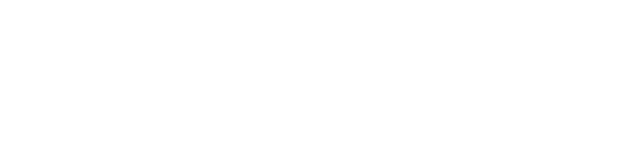
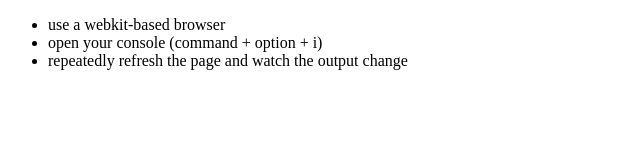
Before and after one commit to tjmcewan/wtfkit, a plain HTML site: page index.html in a window 1280 px wide. Shown: the whole page, without its empty margins (0-640 px from the left). Drawn offline with Linux system fonts and the light colour scheme.

Commit message:
add in-page explanation

```diff
--- a/index.html
+++ b/index.html
@@ -7,12 +7,17 @@
       if (document.readyState == 'complete') {
         console.log('this is console.dir and the output will not change:')
         console.dir(document.body);
-        console.log('this is console.log and if you refresh, the output will change (in webkit):')
+        console.log('this is console.log and if you refresh, the output will alternate between the console.dir output and the element:')
         console.log(document.body);
       }
     };
   </script>
 </head>
 <body>
+  <ul>
+    <li>use a webkit-based browser</li>
+    <li>open your console (command + option + i)</li>
+    <li>repeatedly refresh the page and watch the output change</li>
+  </ul>
 </body>
 </html>
```
